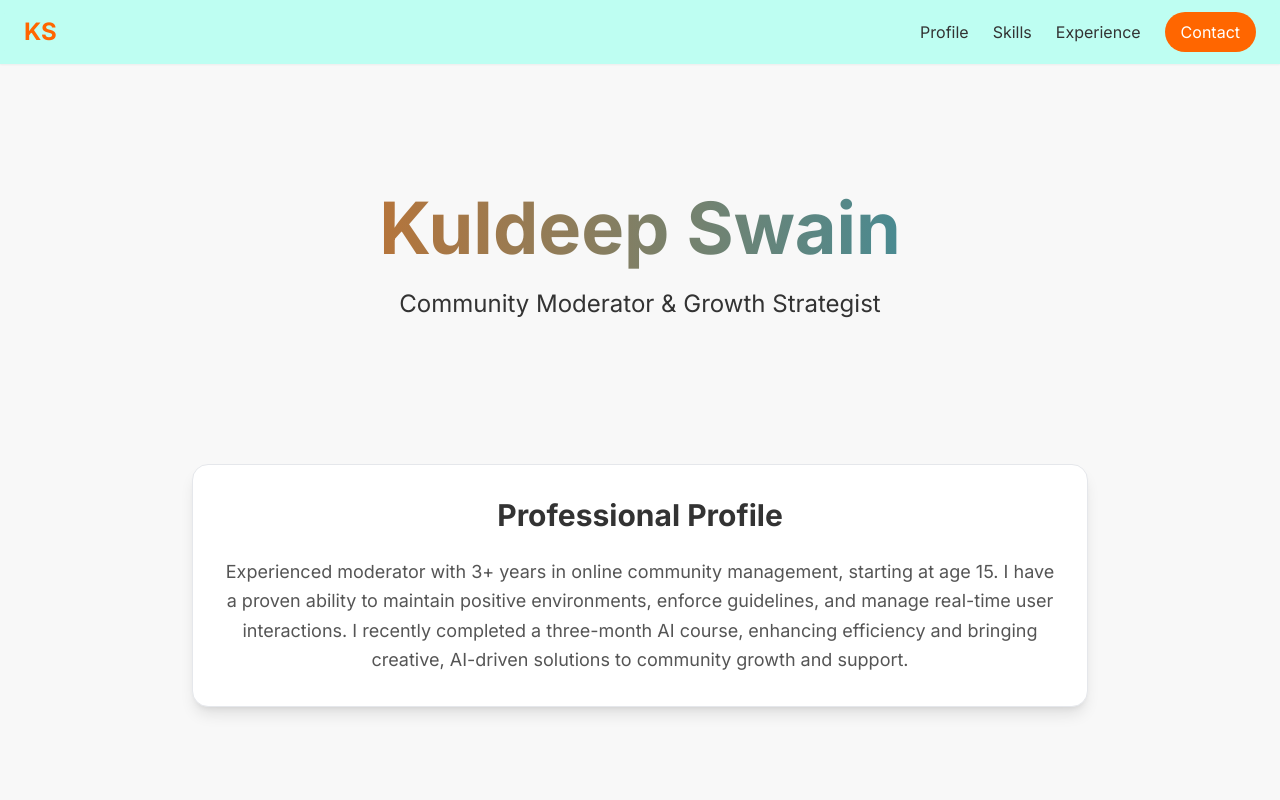
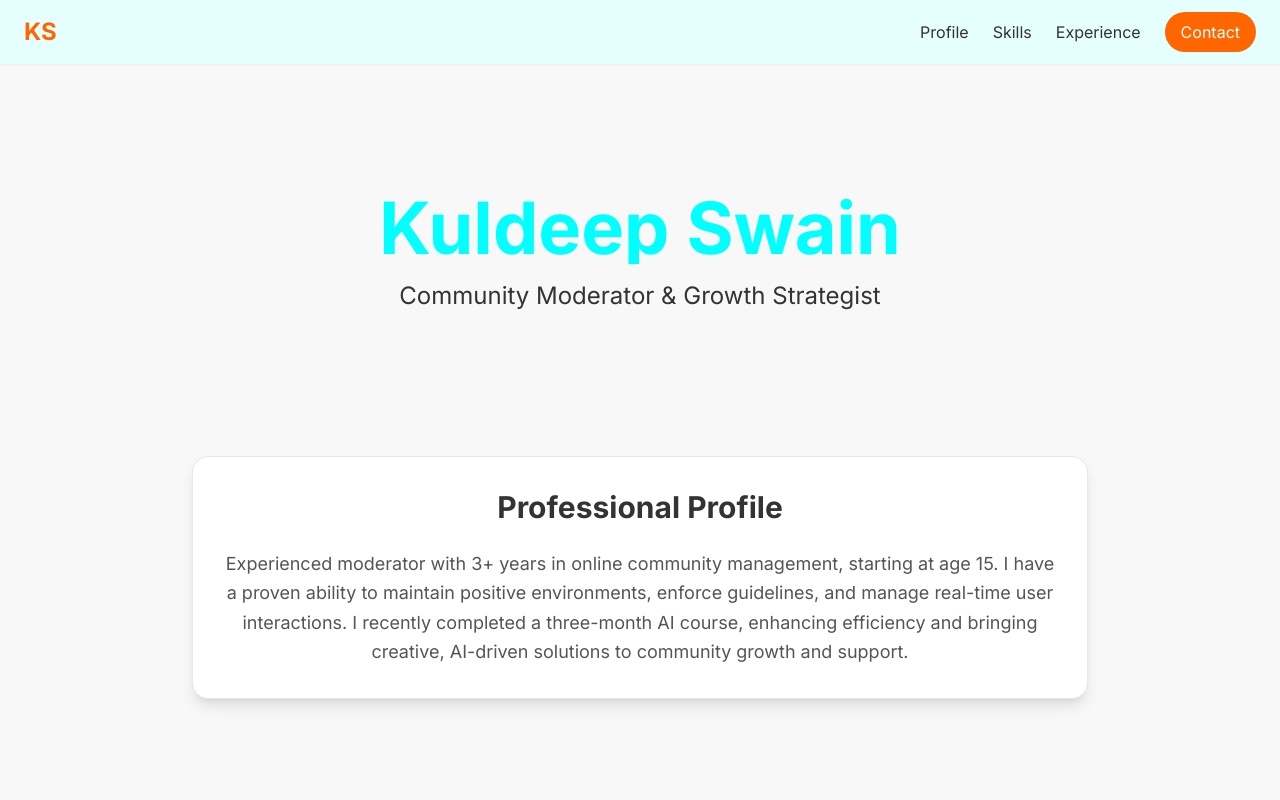
Before and after one commit to sujal746/my-resume, a plain HTML site: page index.html in a window 1280 px wide. Shown: the top 800 px of the page. Drawn offline with nearby package versions, Linux system fonts and the light colour scheme.

Commit message:
Update index.html

```diff
--- a/index.html
+++ b/index.html
@@ -43,7 +43,7 @@
 </head>
 <body class="bg-[#F8F8F8] text-[#333333]">
 
-    <header class="bg-[#affff1]/80 backdrop-blur-lg sticky top-0 z-50 shadow-sm">
+    <header class="bg-[#e0ffff]/80 backdrop-blur-lg sticky top-0 z-50 shadow-sm">
         <nav class="container mx-auto px-6 py-3 flex justify-between items-center">
             <div class="text-2xl font-bold text-[#FF6600]">
                 KS
@@ -71,7 +71,7 @@
     <main class="container mx-auto px-6 py-12">
 
         <section id="hero" class="text-center py-20">
-            <h1 class="text-5xl md:text-7xl font-bold bg-clip-text text-transparent bg-gradient-to-r from-[#FF6600] to-[#0099CC] pb-2">Kuldeep Swain</h1>
+            <h1 class="text-5xl md:text-7xl font-bold bg-clip-text text-transparent bg-[#00ffff]">Kuldeep Swain</h1>
             <p class="text-xl md:text-2xl text-[#333333] mt-4">Community Moderator & Growth Strategist</p>
         </section>
 
```
